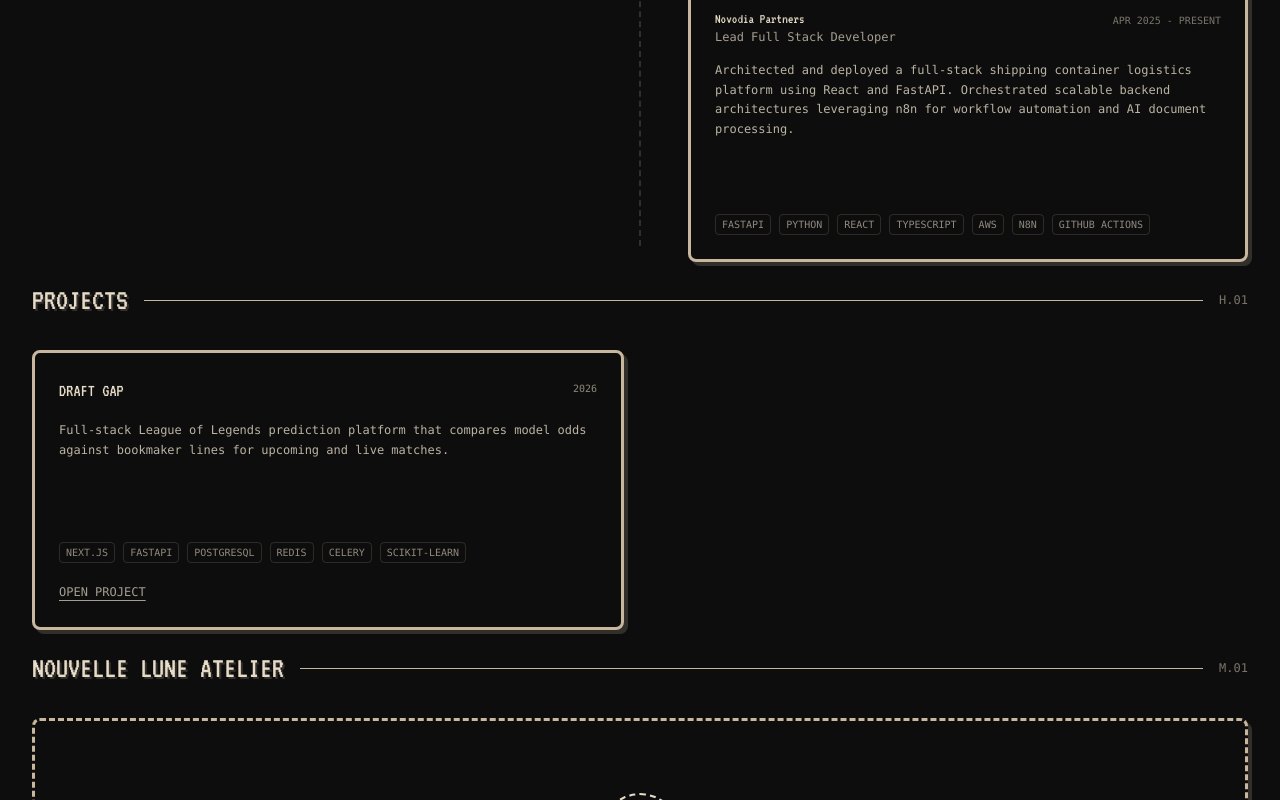
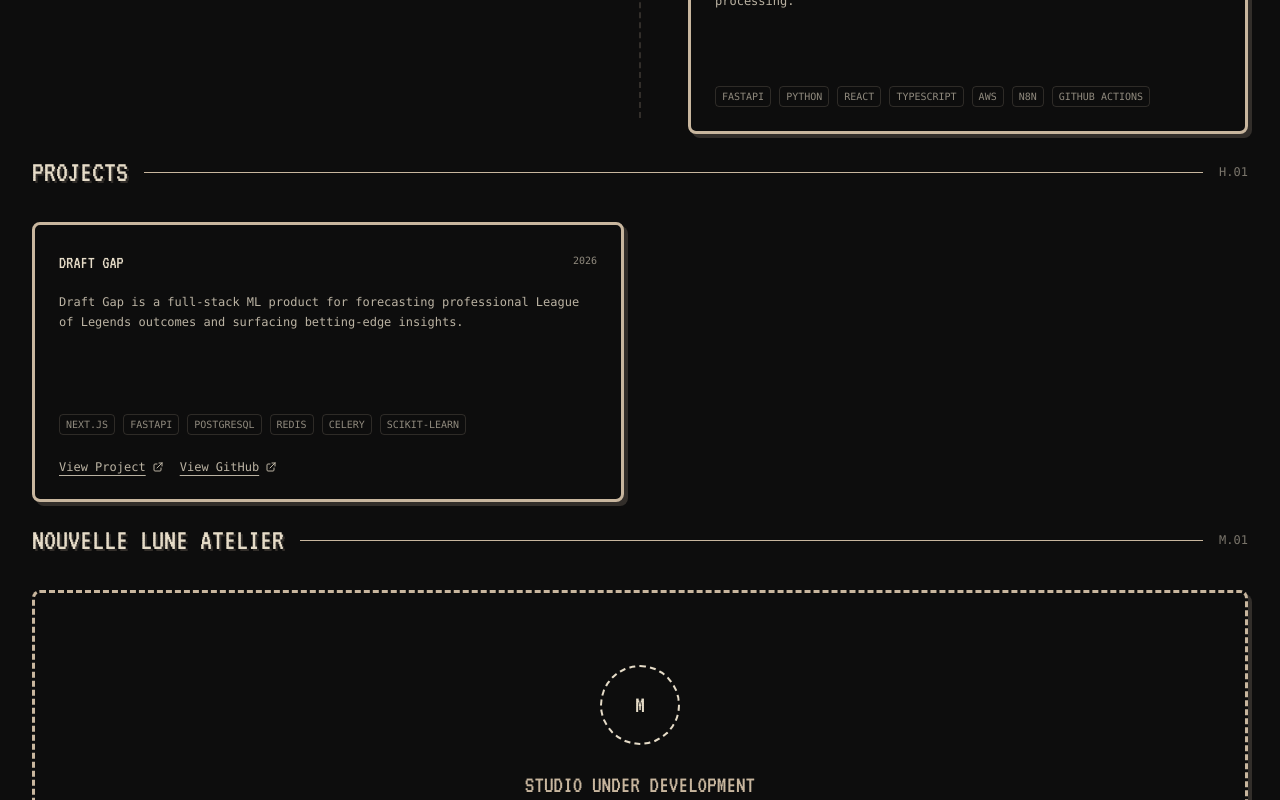
Before and after one commit to Sayarinu/Portfolio, a React (Vite) app: page / in a window 1280 px wide. Shown: the part 1318-2118 px from the top of the page. Built offline with nearby package versions, Linux system fonts and the light colour scheme.

Commit message:
Deploy Updates

```diff
--- a/src/components/pages/Home.tsx
+++ b/src/components/pages/Home.tsx
@@ -140,14 +140,6 @@ export function Home() {
                       <p className="font-mono text-xs leading-relaxed opacity-80 line-clamp-4">
                         {exp.description}
                       </p>
-                      {exp.image && (
-                        <img
-                          src={exp.image}
-                          alt={`${exp.company} project preview`}
-                          className="w-full h-28 object-cover border border-retro-border/30"
-                          loading="lazy"
-                        />
-                      )}
                       {exp.link && (
                         <Link
                           href={exp.link}
@@ -204,14 +196,6 @@ export function Home() {
                       <p className="font-mono text-xs leading-relaxed opacity-80 line-clamp-4">
                         {exp.description}
                       </p>
-                      {exp.image && (
-                        <img
-                          src={exp.image}
-                          alt={`${exp.company} project preview`}
-                          className="w-full h-28 object-cover border border-retro-border/30"
-                          loading="lazy"
-                        />
-                      )}
                       {exp.link && (
                         <Link
                           href={exp.link}
@@ -291,9 +275,34 @@ export function Home() {
                     </span>
                   ))}
                 </div>
-                <button className="font-mono text-xs opacity-70 text-left underline underline-offset-4">
-                  OPEN PROJECT
-                </button>
+                <div className="flex flex-wrap gap-4 pt-2" onClick={(e) => e.stopPropagation()}>
+                  {project.links?.demo && (
+                    <a
+                      href={project.links.demo}
+                      target="_blank"
+                      rel="noopener noreferrer"
+                      className="font-mono text-xs opacity-80 underline underline-offset-4 hover:opacity-100 inline-flex items-center gap-1.5 text-retro-accent dark:text-gold-accent"
+                    >
+                      View Project
+                      <svg className="w-3 h-3 shrink-0" aria-hidden fill="none" stroke="currentColor" viewBox="0 0 24 24">
+                        <path strokeLinecap="round" strokeLinejoin="round" strokeWidth={2} d="M10 6H6a2 2 0 00-2 2v10a2 2 0 002 2h10a2 2 0 002-2v-4M14 4h6m0 0v6m0-6L10 14" />
+                      </svg>
+                    </a>
+                  )}
+                  {project.links?.repo && (
+                    <a
+                      href={project.links.repo}
+                      target="_blank"
+                      rel="noopener noreferrer"
+                      className="font-mono text-xs opacity-80 underline underline-offset-4 hover:opacity-100 inline-flex items-center gap-1.5 text-retro-accent dark:text-gold-accent"
+                    >
+                      View GitHub
+                      <svg className="w-3 h-3 shrink-0" aria-hidden fill="none" stroke="currentColor" viewBox="0 0 24 24">
+                        <path strokeLinecap="round" strokeLinejoin="round" strokeWidth={2} d="M10 6H6a2 2 0 00-2 2v10a2 2 0 002 2h10a2 2 0 002-2v-4M14 4h6m0 0v6m0-6L10 14" />
+                      </svg>
+                    </a>
+                  )}
+                </div>
               </div>
             </Card>
           ))}
--- a/src/components/ui/ProjectModal.tsx
+++ b/src/components/ui/ProjectModal.tsx
@@ -72,12 +72,12 @@ export const ProjectModal = ({ project, isOpen, onClose }: ProjectModalProps) =>
         </div>
 
         <div className="p-6 space-y-8">
-          <div className="relative overflow-hidden bg-black/5 dark:bg-white/5 aspect-video border-2 border-retro-border">
+          <div className="relative overflow-hidden bg-black/5 dark:bg-white/5 aspect-video border-2 border-retro-border flex items-center justify-center">
             {projectImages.length > 0 ? (
               <img
                 src={projectImages[currentImageIndex]}
                 alt={`${project.title} screenshot ${currentImageIndex + 1}`}
-                className="w-full h-full object-cover"
+                className="w-full h-full object-contain"
               />
             ) : (
               <div className="absolute inset-0 flex items-center justify-center font-mono text-sm text-retro-text opacity-40">
@@ -149,26 +149,32 @@ export const ProjectModal = ({ project, isOpen, onClose }: ProjectModalProps) =>
                 <div className="flex flex-col gap-2">
                   {project.links?.demo && (
                     <Button
-                      variant="retro"
+                      variant="secondary"
                       size="sm"
-                      className="w-full justify-center"
+                      className="w-full justify-center gap-1.5"
                       href={project.links.demo}
                       target="_blank"
                       rel="noopener noreferrer"
                     >
-                      LIVE DEMO
+                      View Project
+                      <svg className="w-3.5 h-3.5 shrink-0" aria-hidden fill="none" stroke="currentColor" viewBox="0 0 24 24">
+                        <path strokeLinecap="round" strokeLinejoin="round" strokeWidth={2} d="M10 6H6a2 2 0 00-2 2v10a2 2 0 002 2h10a2 2 0 002-2v-4M14 4h6m0 0v6m0-6L10 14" />
+                      </svg>
                     </Button>
                   )}
                   {project.links?.repo && (
                     <Button
                       variant="secondary"
                       size="sm"
-                      className="w-full justify-center"
+                      className="w-full justify-center gap-1.5"
                       href={project.links.repo}
                       target="_blank"
                       rel="noopener noreferrer"
                     >
-                      SOURCE CODE
+                      View GitHub
+                      <svg className="w-3.5 h-3.5 shrink-0" aria-hidden fill="none" stroke="currentColor" viewBox="0 0 24 24">
+                        <path strokeLinecap="round" strokeLinejoin="round" strokeWidth={2} d="M10 6H6a2 2 0 00-2 2v10a2 2 0 002 2h10a2 2 0 002-2v-4M14 4h6m0 0v6m0-6L10 14" />
+                      </svg>
                     </Button>
                   )}
                 </div>
--- a/src/data/experience.ts
+++ b/src/data/experience.ts
@@ -41,8 +41,7 @@ export const EXPERIENCE: Experience[] = [
       'AWS',
       'GITHUB ACTIONS'
     ],
-    link: 'https://explore.joinkalo.com/',
-    image: '/images/experience/kalo-1.png'
+    link: 'https://explore.joinkalo.com/'
   },
   {
     id: 'C02',
--- a/src/data/projects.ts
+++ b/src/data/projects.ts
@@ -5,20 +5,10 @@ export const PROJECTS: Project[] = [
     id: 'P01',
     title: 'DRAFT GAP',
     year: '2026',
-    description: 'Full-stack League of Legends prediction platform that compares model odds against bookmaker lines for upcoming and live matches.',
-    longDescription: `Draft Gap is a full-stack ML product for forecasting professional League of Legends outcomes and surfacing betting-edge insights.
+    description: 'Draft Gap is a full-stack ML product for forecasting professional League of Legends outcomes and surfacing betting-edge insights.',
+    longDescription: `Draft Gap is a full-stack ML product for forecasting professional League of Legends outcomes and surfacing betting-edge insights. It ingests historical match and player statistics from OraclesElixir, resolves teams/players/champions/leagues into canonical entities across sources, computes leakage-safe rolling features, and trains multiple models (Logistic Regression, XGBoost, MLP) with temporal validation.
 
-    It ingests historical match and player statistics from OraclesElixir, resolves teams/players/champions/leagues into canonical entities across sources, computes leakage-safe rolling features, and trains multiple models (Logistic Regression, XGBoost, MLP) with temporal validation.
-
-    The backend exposes FastAPI endpoints for live and upcoming fixtures enriched with model odds, series-aware win probabilities (BO1/BO3/BO5), and bookmaker comparisons when cached odds are available. Celery + Redis handle asynchronous jobs for ingest, feature computation, retraining, roster sync, and periodic refresh.
-
-    Stack highlights:
-    - Frontend: Next.js 15, React, TypeScript, Tailwind
-    - Backend: FastAPI, Pydantic, SQLAlchemy 2
-    - Data + Infra: PostgreSQL, Redis, Celery, Docker Compose
-    - ML: pandas, scikit-learn, XGBoost, PyTorch, SHAP
-
-    Persistence is production-oriented: PostgreSQL stores entities/features/model runs and task results, Redis is configured with durable AOF for queues/cache, model artifacts are volume-backed, and OE/PandaScore datasets are cached for restart safety.`,
+The backend exposes FastAPI endpoints for live and upcoming fixtures enriched with model odds, series-aware win probabilities (BO1/BO3/BO5), and bookmaker comparisons when cached odds are available. Celery + Redis handle asynchronous jobs for ingest, feature computation, retraining, roster sync, and periodic refresh.`,
     tags: [
       'NEXT.JS',
       'FASTAPI',
@@ -35,7 +25,10 @@ export const PROJECTS: Project[] = [
       '/images/projects/draft-gap-2.png',
       '/images/projects/draft-gap-3.png'
     ],
-    links: { demo: 'https://draft-gap.sayarin.xyz' },
+    links: {
+      demo: 'https://draft-gap.sayarin.xyz',
+      repo: 'https://github.com/Sayarinu/draft-gap'
+    },
     imageCount: 3
   }
 ];
```
